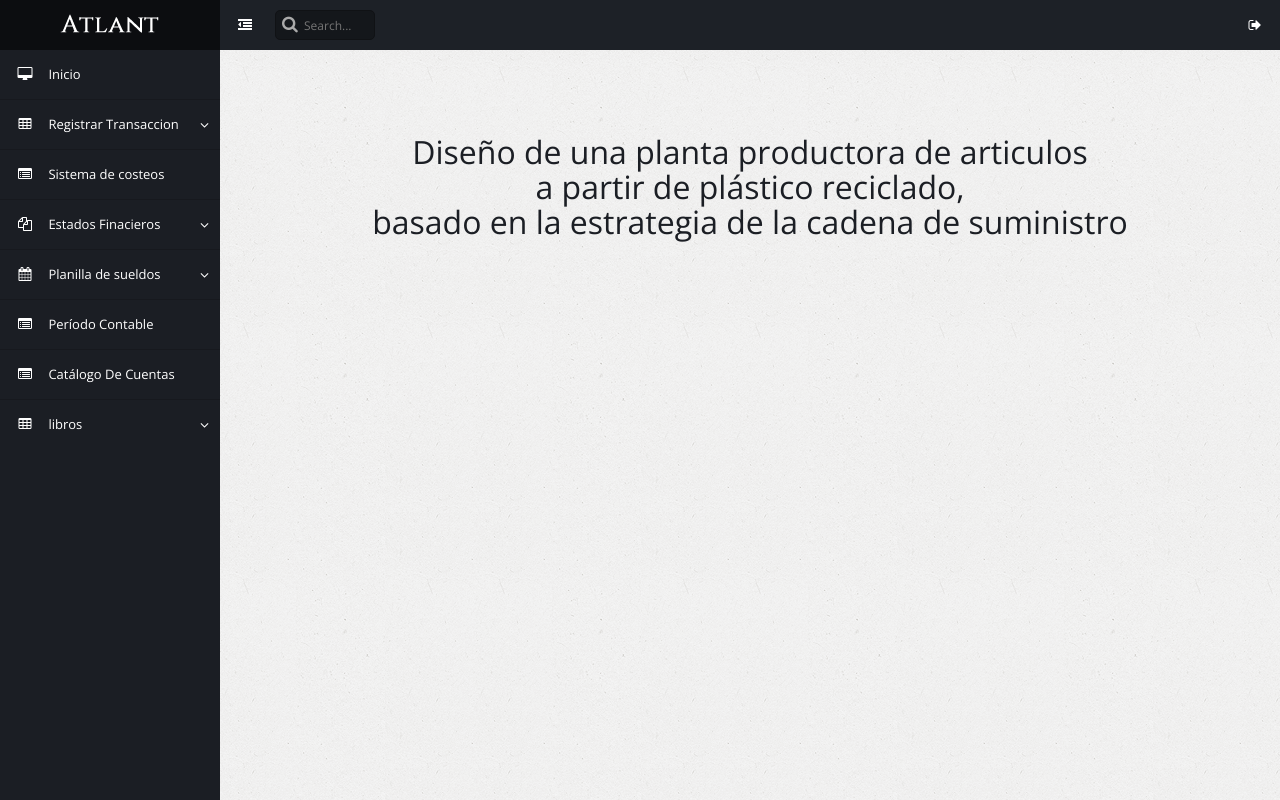
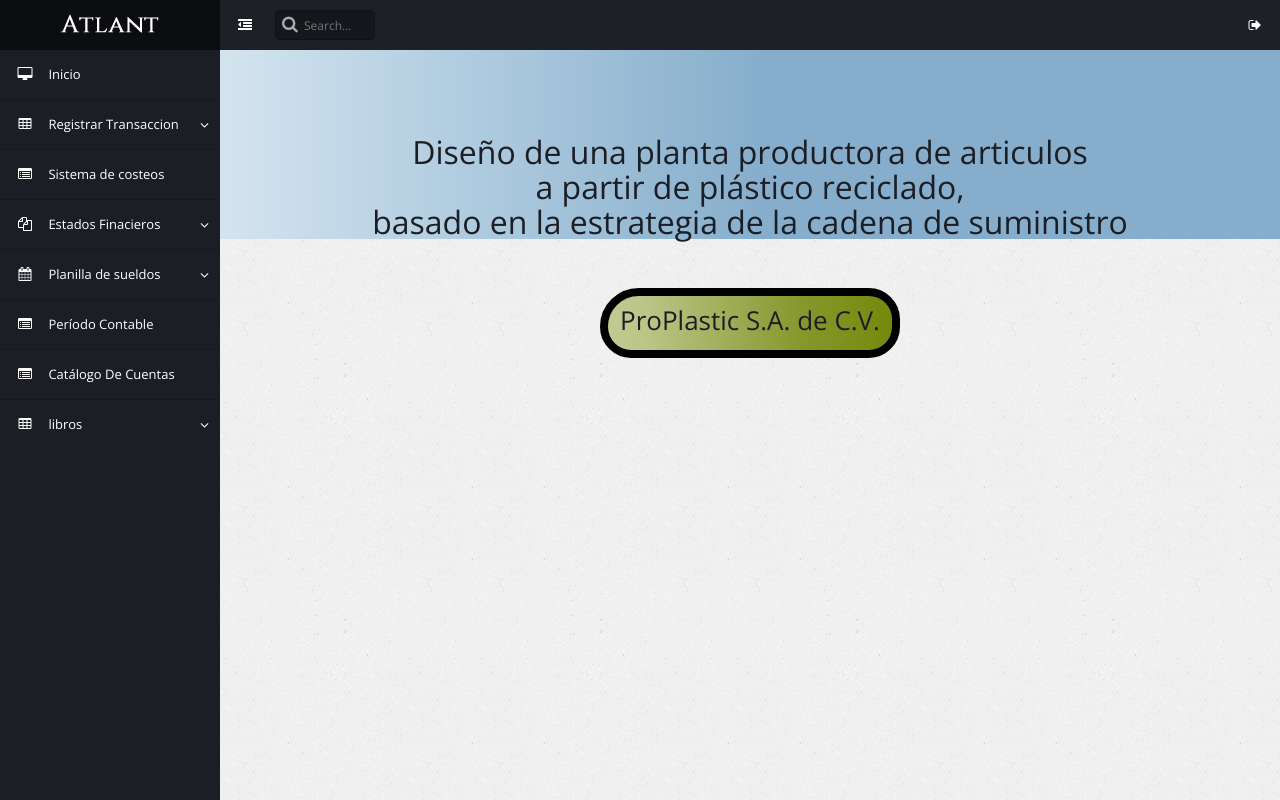
Before and after one commit to fendergx/SICapp, a Django app: template templates/paginas/index.html in a window 1280 px wide. Run offline with Django 3.2, Linux system fonts and the light colour scheme; the template is opened without the code that fills it, so the values that code supplies are empty; some libraries are stand-ins or nearby versions.

Commit message:
index.html add
agregado contenido al index.html

```diff
--- /dev/null
+++ b/static/css/ever.css
@@ -0,0 +1,28 @@
+div.ever {
+background: rgba(212,228,239,1);
+background: -moz-linear-gradient(left, rgba(212,228,239,1) 0%, rgba(184,209,227,1) 18%, rgba(134,174,204,1) 51%, rgba(134,174,204,1) 100%);
+background: -webkit-gradient(left top, right top, color-stop(0%, rgba(212,228,239,1)), color-stop(18%, rgba(184,209,227,1)), color-stop(51%, rgba(134,174,204,1)), color-stop(100%, rgba(134,174,204,1)));
+background: -webkit-linear-gradient(left, rgba(212,228,239,1) 0%, rgba(184,209,227,1) 18%, rgba(134,174,204,1) 51%, rgba(134,174,204,1) 100%);
+background: -o-linear-gradient(left, rgba(212,228,239,1) 0%, rgba(184,209,227,1) 18%, rgba(134,174,204,1) 51%, rgba(134,174,204,1) 100%);
+background: -ms-linear-gradient(left, rgba(212,228,239,1) 0%, rgba(184,209,227,1) 18%, rgba(134,174,204,1) 51%, rgba(134,174,204,1) 100%);
+background: linear-gradient(to right, rgba(212,228,239,1) 0%, rgba(184,209,227,1) 18%, rgba(134,174,204,1) 51%, rgba(134,174,204,1) 100%);
+filter: progid:DXImageTransform.Microsoft.gradient( startColorstr='#d4e4ef', endColorstr='#86aecc', GradientType=1 );
+}
+
+div.verde{
+border-radius: 102px 82px 82px 82px;
+-moz-border-radius: 102px 82px 82px 82px;
+-webkit-border-radius: 102px 82px 82px 82px;
+border: 8px solid #000000;
+text-align: center;
+width: 300px;
+
+background: rgba(164,179,87,0.62);
+background: -moz-linear-gradient(left, rgba(164,179,87,0.62) 0%, rgba(156,172,74,0.62) 12%, rgba(117,137,12,0.86) 68%, rgba(117,137,12,1) 100%);
+background: -webkit-gradient(left top, right top, color-stop(0%, rgba(164,179,87,0.62)), color-stop(12%, rgba(156,172,74,0.62)), color-stop(68%, rgba(117,137,12,0.86)), color-stop(100%, rgba(117,137,12,1)));
+background: -webkit-linear-gradient(left, rgba(164,179,87,0.62) 0%, rgba(156,172,74,0.62) 12%, rgba(117,137,12,0.86) 68%, rgba(117,137,12,1) 100%);
+background: -o-linear-gradient(left, rgba(164,179,87,0.62) 0%, rgba(156,172,74,0.62) 12%, rgba(117,137,12,0.86) 68%, rgba(117,137,12,1) 100%);
+background: -ms-linear-gradient(left, rgba(164,179,87,0.62) 0%, rgba(156,172,74,0.62) 12%, rgba(117,137,12,0.86) 68%, rgba(117,137,12,1) 100%);
+background: linear-gradient(to right, rgba(164,179,87,0.62) 0%, rgba(156,172,74,0.62) 12%, rgba(117,137,12,0.86) 68%, rgba(117,137,12,1) 100%);
+filter: progid:DXImageTransform.Microsoft.gradient( startColorstr='#a4b357', endColorstr='#75890c', GradientType=1 );
+}
--- a/templates/base/head.html
+++ b/templates/base/head.html
@@ -11,3 +11,4 @@
         <!-- CSS INCLUDE -->
         <link rel="stylesheet" type="text/css" id="theme" href='{% static "css/theme-dark.css"%}'/>
         <!-- EOF CSS INCLUDE -->
+        <link rel="stylesheet" type="text/css" id="theme" href='{% static "css/ever.css"%}'/>
--- a/templates/paginas/index.html
+++ b/templates/paginas/index.html
@@ -2,7 +2,15 @@
 {% block contenido %}
 
 
-<br><br><br><br>
-<center><h1>Diseño de una planta productora de articulos <br>a partir de plástico reciclado,
+
+<div class="ever"><br><br><br><br>
+	<center><h1>Diseño de una planta productora de articulos <br>a partir de plástico reciclado,
 <br>basado en la estrategia de la cadena de suministro</h1></center>
+</div><br><br>
+<center>
+<div class="verde">
+	<p>
+		<h2>ProPlastic S.A. de C.V.</h2>
+	</p>
+</div></center>
 {% endblock %}
```
